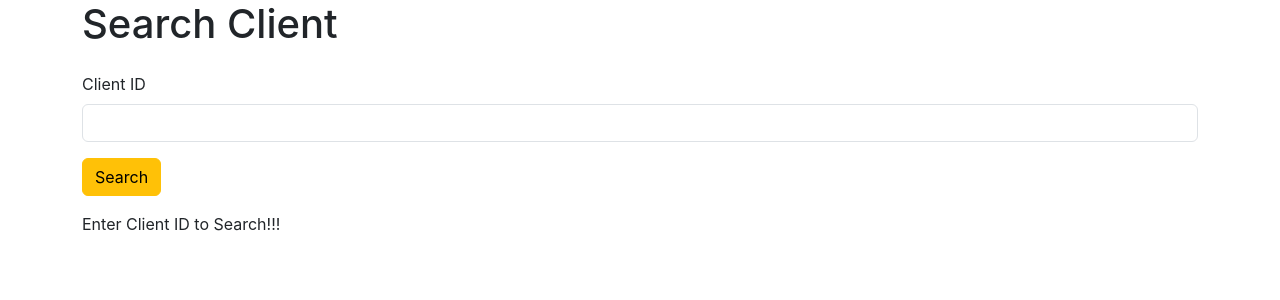
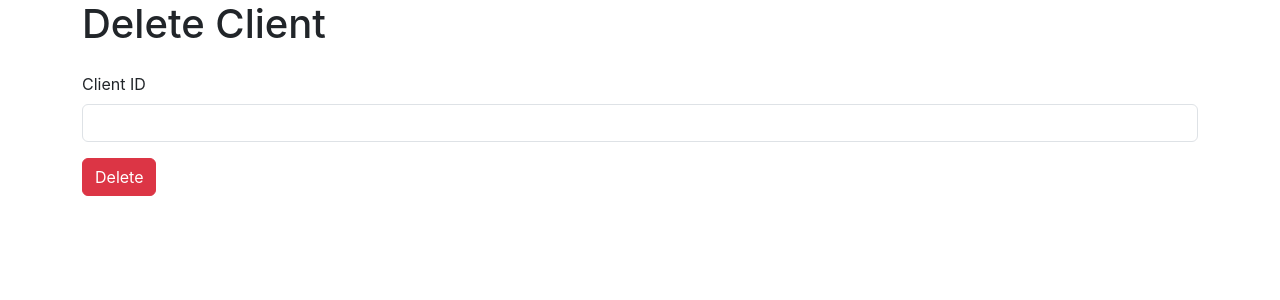
Before and after one commit to Sree1710/gym-app-frontend, a React (Create React App) app: page / in a window 1280 px wide. Shown: the top 300 px of the page. Built offline with nearby package versions, Linux system fonts and the light colour scheme.

Commit message:
DeleteClient component completed

```diff
--- a/src/App.js
+++ b/src/App.js
@@ -1,12 +1,12 @@
 import './App.css';
-import AddClient from './Components/AddClient';
-import SearchClient from './Components/SearchClient';
-import ViewClient from './Components/ViewClient';
+
+import DeleteClient from './Components/DeleteClient';
+
 
 function App() {
   return (
     <div>
-    <SearchClient/>
+    <DeleteClient/>
     </div>
   );
 }
--- a/src/Components/DeleteClient.jsx
+++ b/src/Components/DeleteClient.jsx
@@ -1,8 +1,53 @@
-import React from 'react'
+import axios from 'axios'
+import React, { useState } from 'react'
 
 const DeleteClient = () => {
+    const [inputField,setInputField]=useState(
+        {clientID:""}
+    )
+
+    const apiLink="http://localhost:3001/deleteg"
+
+    const inputHandler=(event)=>{
+        setInputField({...inputField,[event.target.name]:event.target.value})
+    }
+
+    const readValue=()=>{
+        console.log(inputField)
+        axios.post(apiLink,inputField).then(
+            (Response)=>{
+                if (Response.data.status=="success") {
+                    alert("Deleted Successfully")
+                    setInputField({clientID:""})
+                } else {
+                    alert("Something Went Wrong")
+                }
+            }
+        )
+
+    }
+
   return (
-    <div>DeleteClient</div>
+    <div>
+        <div className="container">
+            <div className="row">
+                <div className="col col-12 col-sm-12 col-md-12 col-lg-12 col-xl-12 col-xxl-12">
+                    <div className="row g-3">
+                        <div className="col col-12 col-sm-12 col-md-12 col-lg-12 col-xl-12 col-xxl-12">
+                            <h1>Delete Client</h1>
+                        </div>
+                        <div className="col col-12 col-sm-12 col-md-12 col-lg-12 col-xl-12 col-xxl-12">
+                            <label htmlFor="" className="form-label">Client ID</label>
+                            <input onChange={inputHandler} type="text" className="form-control" name="clientID" value={inputField.clientID} />
+                        </div>
+                        <div className="col col-12 col-sm-12 col-md-12 col-lg-12 col-xl-12 col-xxl-12">
+                            <button onClick={readValue} className="btn btn-danger">Delete</button>
+                        </div>
+                    </div>
+                </div>
+            </div>
+        </div>
+    </div>
   )
 }
 
```
